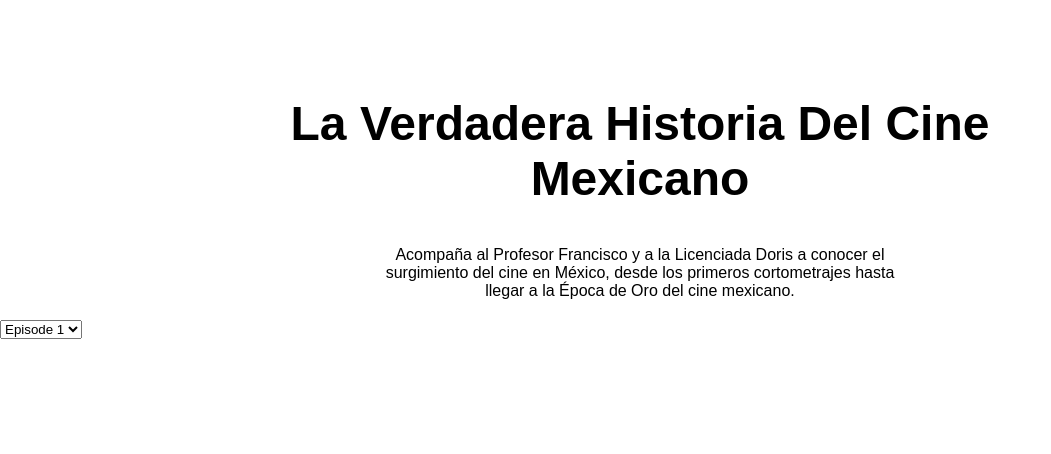
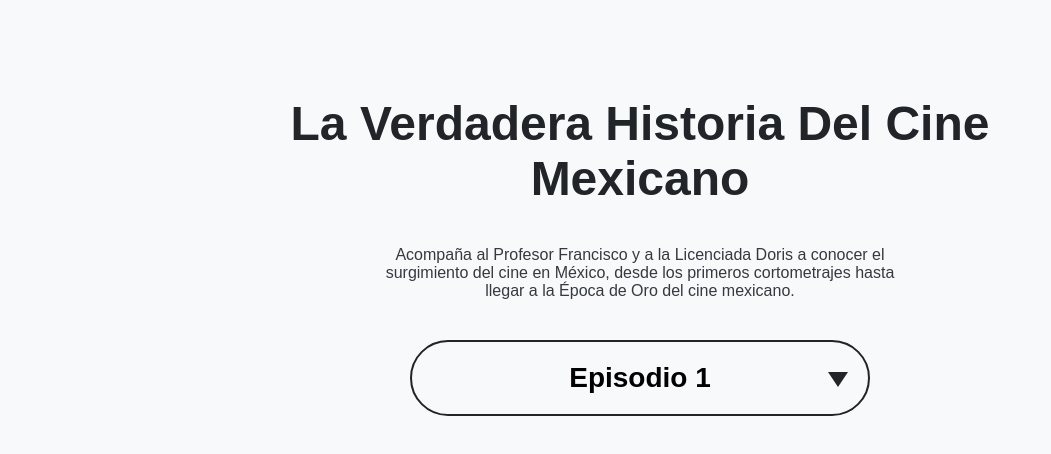
Before and after one commit to Orliland/lvh_cine_mexicano, a React (Vite) app: page / in a window 1280 px wide. Shown: the top 454 px of the page, without its empty margins (0-1051 px from the left). Built offline with nearby package versions, Linux system fonts and the light colour scheme.

Commit message:
add filter component

```diff
--- a/src/App.css
+++ b/src/App.css
@@ -15,7 +15,7 @@
   max-width: 70rem;
 
   font: var(--heading-mobile);
-  color: var(--pure-black);
+  color: var(--eerie-black);
 }
 
 .hero__description {
--- a/src/Filter.css
+++ b/src/Filter.css
@@ -0,0 +1,75 @@
+.filter {
+  position: relative;
+  width: 100%;
+  max-width: 50rem;
+  margin: 0 auto;
+  margin-top: 2rem;
+  padding: 0 2rem;
+}
+
+.filter__select {
+  position: relative;
+  width: 100%;
+
+  padding: 2rem;
+  border-radius: 999rem;
+  border: 0.2rem solid var(--eerie-black);
+
+  font-size: 2.8rem;
+  font-weight: 600;
+
+  background-color: var(--seasalt);
+}
+
+.filter__select:hover {
+  cursor: pointer;
+  background-color: var(--eerie-black);
+  color: var(--seasalt);
+}
+
+.filter__select::before {
+  content: "";
+  position: absolute;
+  top: 3rem;
+  right: 2rem;
+
+  display: block;
+  width: 0;
+  height: 0;
+  border-left: 1rem solid transparent;
+  border-right: 1rem solid transparent;
+
+  border-top: 1.5rem solid var(--eerie-black);
+}
+
+.filter__select:hover.filter__select::before {
+  border-top-color: var(--seasalt);
+}
+
+.filter__options {
+  z-index: 2;
+  margin-top: 0.5rem;
+
+  padding: 0;
+  border: 0.2rem solid var(--eerie-black);
+  border-radius: 2rem;
+
+  overflow: hidden;
+  list-style: none;
+}
+
+.filter__options--hidden {
+  display: none;
+}
+
+.filter__option {
+  padding: 1.4rem;
+  font-size: 2rem;
+  font-weight: 500;
+}
+
+.filter__option:hover {
+  cursor: pointer;
+  background-color: var(--eerie-black);
+  color: var(--seasalt);
+}
--- a/src/Filter.jsx
+++ b/src/Filter.jsx
@@ -1,13 +1,35 @@
+import { useState } from "react";
 import "./Filter.css";
 
 const Filter = () => {
+  const [showOptions, setShowOptions] = useState(false);
+  const episodes = ["Episodio 1"];
+
   return (
     <form onSubmit={(e) => e.preventDefault()} className="filter">
-      <label htmlFor="selectEpisode" className="filter__label">
-        <select id="selectEpisode" className="filter__select">
-          <option value="1">Episode 1</option>
-        </select>
-      </label>
+      <button
+        className="filter__select"
+        onClick={() => setShowOptions(!showOptions)}
+      >
+        Episodio 1
+      </button>
+      <ul
+        className={`filter__options ${
+          !showOptions && "filter__options--hidden"
+        }`}
+      >
+        {episodes.map((episode, key) => {
+          return (
+            <li
+              className="filter__option"
+              key={key}
+              onClick={() => setShowOptions(!showOptions)}
+            >
+              {episode}
+            </li>
+          );
+        })}
+      </ul>
     </form>
   );
 };
--- a/src/index.css
+++ b/src/index.css
@@ -8,9 +8,16 @@
   font-family: "Noto Sans Variable", sans-serif;
   font-size: 62.5%;
 
-  --pure-white: #ffffff;
-  --light-gray: #dfdfdf;
-  --pure-black: #000000;
+  /* CSS HEX */
+  --seasalt: #f8f9faff;
+  --antiflash-white: #e9ecefff;
+  --platinum: #dee2e6ff;
+  --french-gray: #ced4daff;
+  --french-gray-2: #adb5bdff;
+  --slate-gray: #6c757dff;
+  --outer-space: #495057ff;
+  --onyx: #343a40ff;
+  --eerie-black: #212529ff;
 
   --font-family: "Noto Sans Variable", sans-serif;
 
@@ -19,3 +26,7 @@
   --subheading: 200 1.6rem var(--font-family);
   --body: 1.5rem/2.5rem var(--font-family);
 }
+
+body {
+  background-color: var(--seasalt);
+}
```
